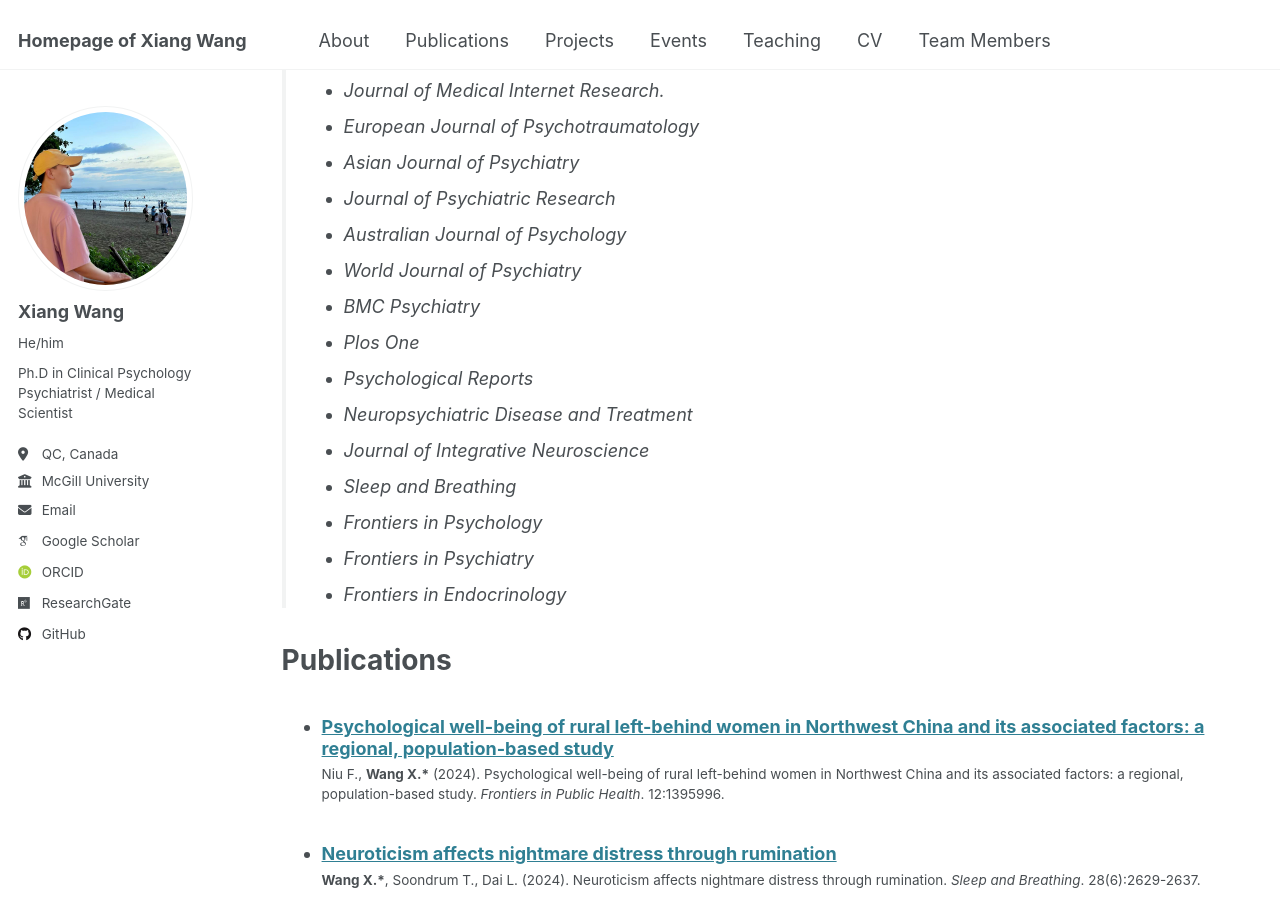
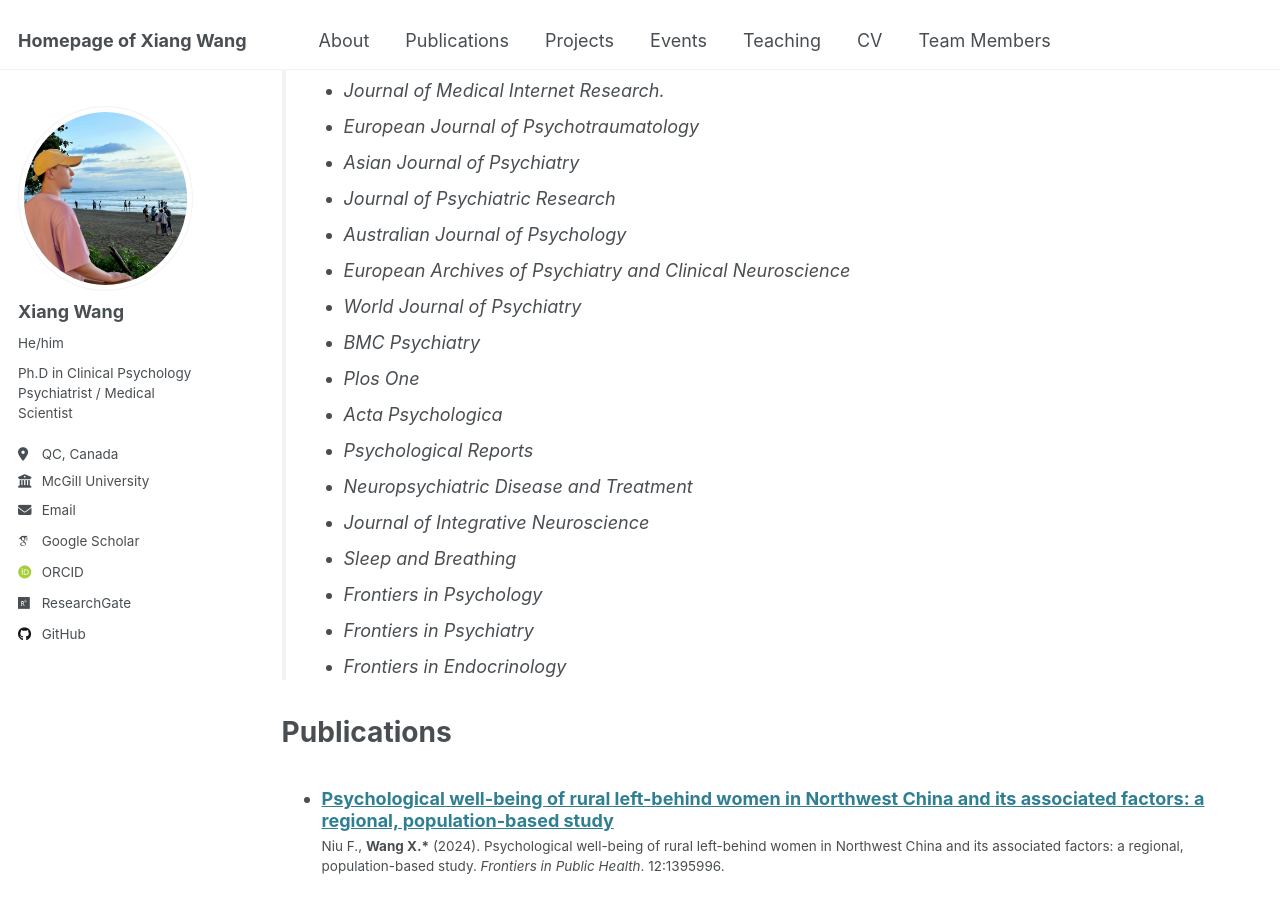
Before and after one commit to Xiang-Wangs/xiang-wangs.github.io, a Jekyll site: the page built from _pages/cv.md, in a window 1280 px wide and 900 px high, scrolled down 992 px. Built offline with Jekyll 4.4.1, drawn with Linux system fonts in a browser that asks for light colours; some web fonts are replaced.

Commit message:
Update cv.md

```diff
--- a/_pages/cv.md
+++ b/_pages/cv.md
@@ -33,9 +33,11 @@ redirect_from:
 * Asian Journal of Psychiatry
 * Journal of Psychiatric Research
 * Australian Journal of Psychology
+* European Archives of Psychiatry and Clinical Neuroscience
 * World Journal of Psychiatry
 * BMC Psychiatry
 * Plos One
+* Acta Psychologica
 * Psychological Reports
 * Neuropsychiatric Disease and Treatment
 * Journal of Integrative Neuroscience
```
